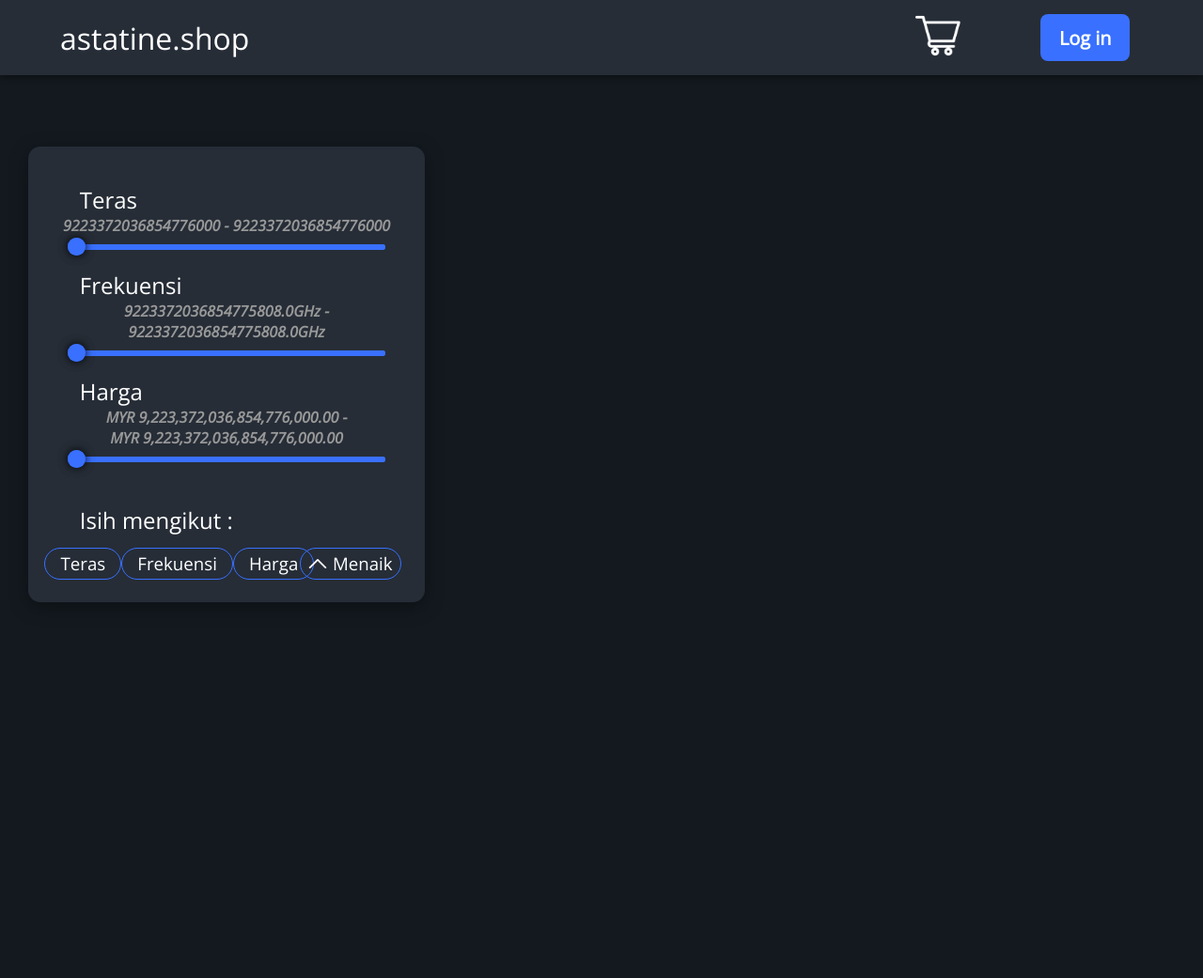
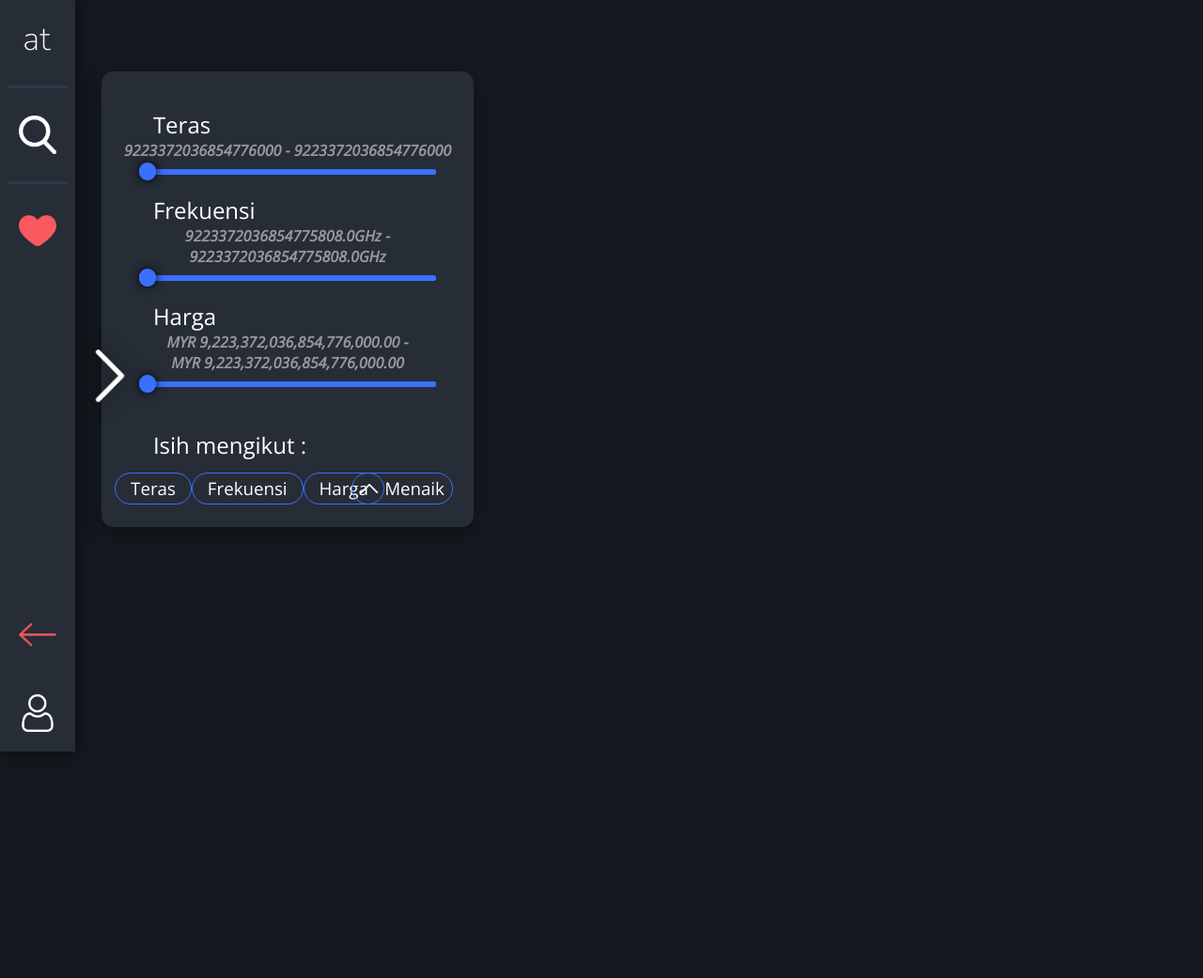
Before and after one commit to Asianerd/SK_astatine, a PHP site: page / in a window 1280 px wide. Shown: the whole page at 94% size. After the commit the page ends 800 px from the top, so only its background shows below. Run offline with PHP 8.4, Linux system fonts and the light colour scheme; data that the repository does not hold is empty; some web fonts are replaced.

Commit message:
New sidebar

```diff
--- a/prefabs/header.php
+++ b/prefabs/header.php
@@ -1,29 +1,53 @@
-<div class="nav-bar">
-    <h1 class="title">
-        <a href="index.php">
-            astatine.shop
-        </a>
-    </h1>
-    <!-- <div class="query">
-        <input type="text" placeholder="What do you fancy?">
-    </div> -->
-    <div id="sections">
-        <!-- <a href="#">
-            <img src="assets/logos/search.png">
-        </a> -->
-        <a href="#">
-            <img src="assets/logos/cart.png">
-        </a>
-        <?php
-        echo isset($_COOKIE["user_id"]) ? "
-        <a href='#'>
-            <img src='assets/logos/profile.png'>
-        </a>" :
-        "<a id='login-button' href='../login.php'>
-            <h3>
-                Log in
-            </h3>
-        </a>"
-        ?>
+<?php
+$user = 0;
+if (isset($_COOKIE["user_id"])) {
+    $db = new mysqli($hostname='localhost', $username='astatine', $password='password', $database='astatine_data');
+
+    foreach($db->query("SELECT * FROM `pelanggan` WHERE user_id = {$_COOKIE['user_id']}") as $row) {
+        $user = $row;
+    }
+}
+?>
+<div class="sidebar-parent" id="closed">
+    <div class="sidebar-toggle" onclick="onSidebarClick();"></div>
+    <div id="background" onclick="onSidebarClick();"></div>
+    <div class="sidebar">
+        <img class="sidebar-indicator" src="../assets/logos/white_chevron_left.png">
+        <div id="navigation">
+            <div>
+                <div id="nav_element">
+                    <img src="../white_favicon.ico">
+                    <h1>astatine.shop</h1>
+                </div>
+                <hr>
+                <a href="index.php">
+                    <div id="nav_element" aria-label="hoverable">
+                        <img src="../assets/logos/search.png">
+                        <h1>Cari</h1>
+                    </div>
+                </a>
+                <hr>
+                <div id="nav_element" aria-label="hoverable">
+                    <img src="../assets/logos/heart_filled.png">
+                    <h1>Pilihan diminati</h1>
+                </div>
+            </div>
+            <div>
+                <a href="login.php">
+                    <div id="nav_element" aria-label="hoverable" onclick="logOut();">
+                        <img src="../assets/logos/left_arrow.png">
+                        <h1 style="color:#f9595f; font-weight:normal;">Log keluar</h1>
+                    </div>
+                </a>
+                <?php
+                    if ($user == 0) {
+                        echo "<a href='login.php'><div id='nav_element' aria-label='hoverable' onclick='logOut();'><img src='../assets/logos/profile.png'><h1 id='signup'>Daftar akaun</h1></div></a>";
+                    } else {
+                        $source = $user["admin"] == 0 ? "profile" : "admin";
+                        echo "<div id='nav_element'><img src='../assets/logos/{$source}.png'><h1>{$user['nama']}</h1></div>";
+                    }
+                ?>
+            </div>
+        </div>
     </div>
 </div>
--- a/scripts/main_script.js
+++ b/scripts/main_script.js
@@ -3,20 +3,22 @@
 $("#prefab_header").load('prefabs/header.php', function () {})
 // #endregion
 
-// #region Visuals
-var navbar = 0;
+var opened = false;
+var sidebarParent = undefined;
 
-var scrollAmount = 0;
-var _previousScroll = 0;
-
-onscroll = function () {
-    if (navbar == 0) {
-        navbar = document.getElementsByClassName("nav-bar")[0];
+function onSidebarClick() {
+    if (sidebarParent == undefined) {
+        sidebarParent = document.getElementsByClassName("sidebar-parent")[0];
+    }
+    if (sidebarParent == undefined) {
+        return;
     }
 
-    scrollAmount = this.scrollY - _previousScroll;
-    _previousScroll = this.scrollY;
+    opened = !opened;
 
-    // navbar.style.height = scrollAmount > 0 ? "0vh" : "10vh";
+    sidebarParent.id = opened ? "open" : "closed";
 }
-// #endregion
+
+function logOut() {
+    document.cookie = 'user_id=; expires=Thu, 01 Jan 1970 00:00:00 UTC; path=/';
+}
--- a/styles/homepage.css
+++ b/styles/homepage.css
@@ -1,8 +1,9 @@
 #content-parent {
-    width:100%;
+    width:calc(100% - var(--sidebar-closed-width));
     margin:0;
+    margin-left:var(--sidebar-closed-width);
     padding:0;
-    margin-top:calc(10vh + 2cm);
+    margin-top:2cm;
 
     display:flex;
     justify-content:space-evenly;
@@ -11,3 +12,8 @@
 .item-filter {
     width:33% !important;
 }
+
+#prefab_header {
+    height:100%;
+    width:100%;
+}
--- a/styles/style.css
+++ b/styles/style.css
@@ -38,6 +38,7 @@ Ubuntu
     --background-primary : #13191f;
     --background-secondary : #262d37;
     --background-tertiary : #3970ff; /* 3970ff or 1e60fc */
+    --border-color : #303945;
     --entity-background-primary : #0f0e0f;
     --entity-background-secondary : #151315;
     --primary : #fff;
@@ -52,6 +53,9 @@ Ubuntu
     --secondary : #d077ab;
     --tertiary : #fcfcf4; */
     /* #endregion */
+
+    --sidebar-opened-width : 40ch;
+    --sidebar-closed-width : 10ch;
 }
 
 
@@ -96,126 +100,175 @@ h1, h2, h3 {
 }
 /*#endregion */
 
-/* #region Navigation bar */
-.nav-bar {
+/* #region Sidebar */
+.sidebar-parent {
     position:fixed;
     top:0;
     overflow: hidden;
+    user-select:none;
+
+    margin:0;
+    padding:0;
+    width:100%;
+
+
+    z-index: 1000;
+
+    transition-duration:0.3s;
+}
+
+.sidebar-parent #background {
+    position:fixed;
+    top:0;
+
+    width:100%;
+    height:100%;
+
+    transition-duration:0.3s;
+
+    pointer-events: none;
+}
+
+.sidebar-toggle {
+    position:fixed;
+    top:0;
+
+    width:var(--sidebar-closed-width);
+    height:100vh;
+
+    z-index: 1001 !important;
+
+    cursor:pointer;
+}
+
+.sidebar-indicator {
+    position:fixed;
+    top:50vh;
+
+    height:7%;
+    transform:translate(0, -50%);
+
+    transition-duration:0.3s;
+
+    opacity: 0;
+}
+
+.sidebar-toggle:hover ~ .sidebar .sidebar-indicator {
+    opacity: 1 !important;
+}
+
+.sidebar-parent #background:hover + .sidebar .sidebar-indicator {
+    opacity: 1 !important;
+}
+
+/* #region sidebar opening/closing */
+.sidebar-parent#open img.sidebar-indicator {
+    margin-left:calc(var(--sidebar-opened-width) + 1em);
+    content:url('../assets/logos/white_chevron_left.png') !important;
+}
+
+.sidebar-parent#closed img.sidebar-indicator {
+    margin-left:calc(var(--sidebar-closed-width) + 1em);
+    content:url('../assets/logos/white_chevron_right.png') !important;
+}
+
+.sidebar-parent#open .sidebar {
+    width:var(--sidebar-opened-width);
+}
+
+.sidebar-parent#open #background {
+    background:#0007;
+
+    pointer-events: all;
+}
+
+.sidebar-parent#open .sidebar-toggle {
+    width:0;
+}
+
+.sidebar-parent#closed #sidebar-hide {
+    width:0 !important;
+}
+
+.sidebar-parent #sidebar-hide {
+    transition-duration:0.3s !important;
+}
+/* #endregion */
+
+.sidebar {
+    position:fixed;
+    top:0;
 
     display:flex;
     justify-content: space-between;
-    align-items: center;
-    height:10vh;
+    flex-direction: column;
+
+    height:100%;
+    margin:0;
+    width: var(--sidebar-closed-width);
 
     background:var(--background-secondary);
     color:white;
+    filter:drop-shadow(0 0 10px #0009);
 
-    margin:0;
-    width: 100%;
+    transition-duration:0.3s;
 
-    transition-duration:0.2s;
-
-    z-index: 100;
-
-    filter:drop-shadow(0 0 5px #0009);
+    /* transition-timing-function: ease-out; */
 }
 
-.nav-bar #sections {
+.sidebar #navigation {
     display:flex;
-    justify-content: space-evenly;
-    align-items: center;
+    justify-content: space-between;
+    flex-direction:column;
+    overflow:hidden;
 
-    width:30%;
+    height:100%;
 }
 
-.nav-bar #sections a {
-    margin:0;
-    padding:0;
-
-    transition-duration: 0.3s;
+.sidebar hr {
+    width:80%;
+    height:3px;
+    border-width:0;
+    background:var(--border-color);
+    border-radius:100px;
 }
 
-.nav-bar #sections a:hover {
-    transform:translateY(1vh);
+.sidebar #nav_element {
+    display:flex;
+    justify-content: left;
+    align-items: center;
+    flex-direction: row;
+
+    width:var(--sidebar-opened-width);
+
+    padding:calc(var(--sidebar-closed-width) * 0.25);
+
+    transition-duration:0.3s;
 }
 
-.nav-bar #sections img {
-    height:6vh;
+.sidebar #nav_element[aria-label="hoverable"]:hover {
+    background:var(--border-color);
 
-    margin:0;
-    padding:0;
+    cursor:pointer;
 }
 
-.nav-bar #sections a[aria-label="active"] {
-    background:#0004;
-    border-radius:5vw;
+.sidebar #nav_element img {
+    width:calc(var(--sidebar-closed-width) * 0.5);
+    margin-right:calc(var(--sidebar-closed-width) * 0.255);
 }
 
-.nav-bar .title {
-    display:flex;
-    justify-content: center;
-    align-items: center;
-
-    margin-left:5vw;
-
-    text-decoration: none;
-    text-decoration-color: none;
-
-    transition-duration:0.2s;
+.sidebar #nav_element h1 {
+    white-space:nowrap;
+    color:var(--primary);
+    font-weight: lighter;
 }
 
-.nav-bar .title a {
-    display:block;
-    text-decoration: none;
-
-    text-align: center;
-    align-items: center;
-
-    color:var(--tertiary);
-}
-
-.nav-bar #login-button {
-    background:var(--background-tertiary);
-    font-size: 17px;
-
-    border-radius: 8px;
-}
-
-.nav-bar #login-button h3 {
-    color:var(--primary);
-    font-weight: 600;
-    text-decoration: none;
-
-    margin:1ch 1em 1ch 1em;
-    padding:0;
-}
-
-.nav-bar #login-button:hover {
-    transform:translateX(5%) !important;
-}
-
-.query {
-    display:flex;
-    align-items: center;
-    justify-content: center;
-
-    height:70%;
-    padding:0;
-
-    width:40%;
-}
-
-.query input {
-    margin:0;
-    padding:0 1vw 0 1vw;
-
-    width: 100%;
-    height:100%;
-
-    font-family:'Ubuntu',sans-serif;
-    font-size:200%;
-
-    border-radius:15px;
+.sidebar #nav_element #signup {
+    background:var(--entity-foreground);
+    padding:0 1ch;
+    border-radius:100ch;
+    font-weight:normal;
+    font-style:italic;
 }
 /* #endregion */
 
@@ -310,6 +363,12 @@ h1, h2, h3 {
     background:var(--background-tertiary);
 
     transition-duration:0.1s;
+
+    cursor:grab;
+}
+
+.slider-range > input::-webkit-slider-thumb:active {
+    cursor:grabbing;
 }
 
 /* hover events */
```
Also changed, not shown: assets/logos/admin.png (added), assets/logos/gear.png (added), assets/logos/heart.png (added), assets/logos/heart_filled.png (added), assets/logos/left_arrow.png (added), assets/logos/search.png, assets/logos/tools.png (added), assets/logos/white_chevron_left.png (added), assets/logos/white_chevron_right.png (added), white_favicon.ico (added).
